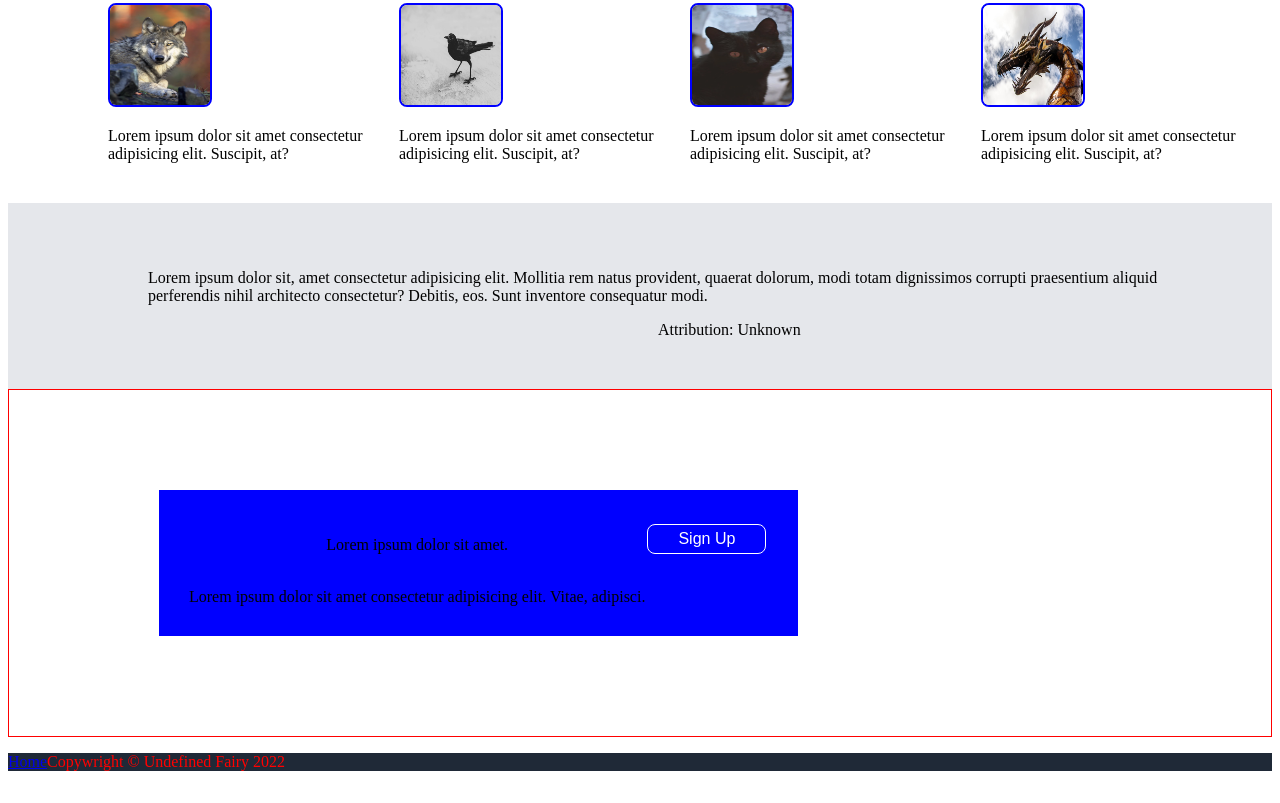
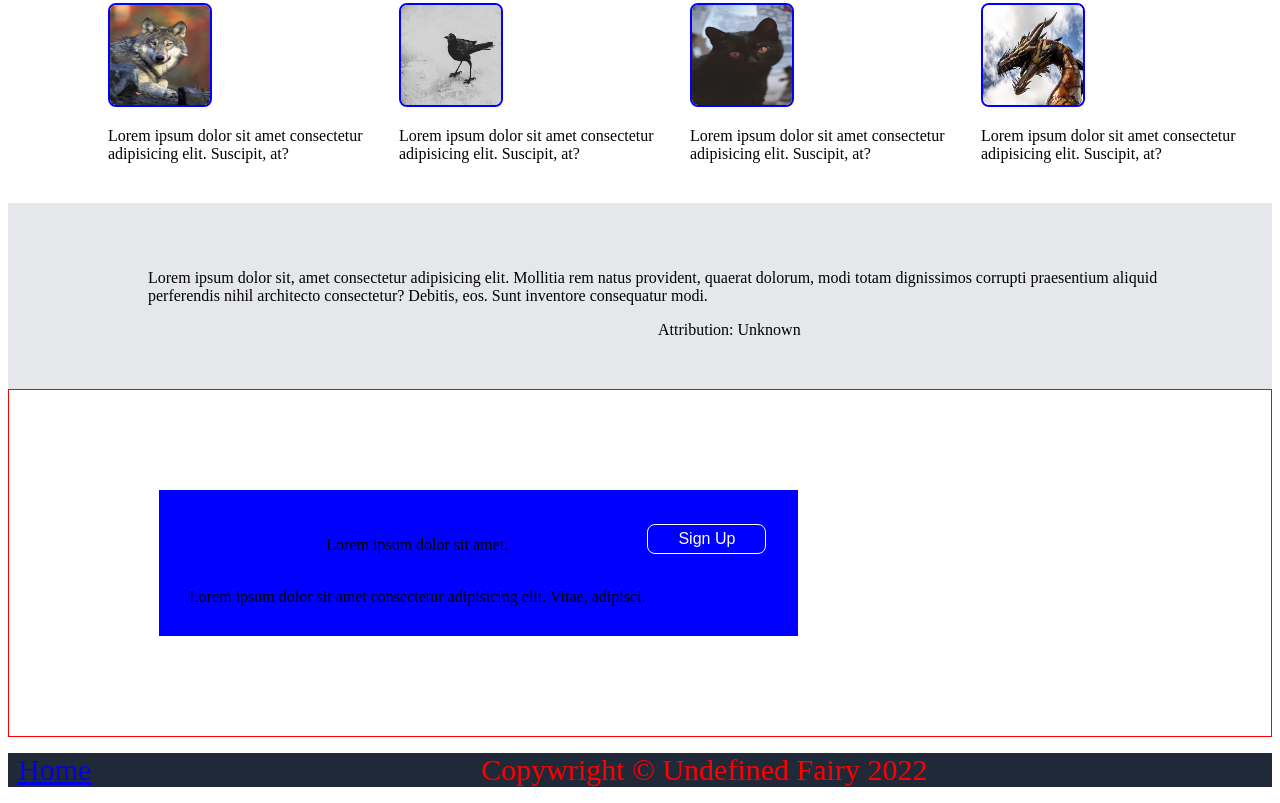
Before and after one commit to DeargShaodw/Project-Landing-Page, a plain HTML site: page index.html in a window 1280 px wide. Shown: the part 626-1429 px from the top of the page. Drawn offline with Linux system fonts and the light colour scheme.

Commit message:
footer padding

```diff
--- a/css/style.css
+++ b/css/style.css
@@ -138,9 +138,20 @@ padding: 30px;
 }
 
 
-footer {
+.footer {
     background-color: #1F2937;
     color: red;
+    font-size: 30px;
+    display: flex;
+}
+
+.footer .one {
+    padding-left: 10px;
+}
+
+.footer .two {
+    padding-left: 390px;
+
 }
 
 
@@ -172,8 +183,3 @@ button {
     shape-outside: radial-gradient(1px);
     border-radius: 8px;
   }
-
-
-  .footer {
-    display: flex;
-  }
```
